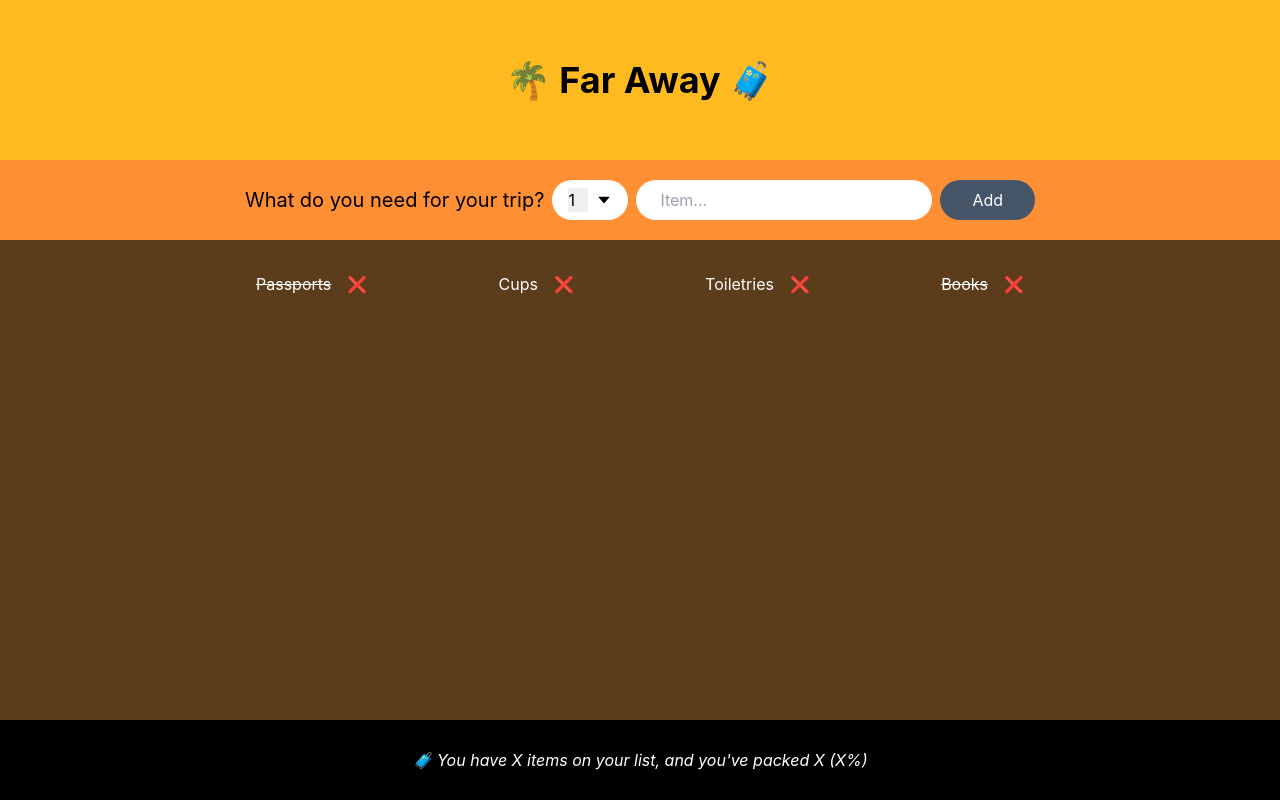
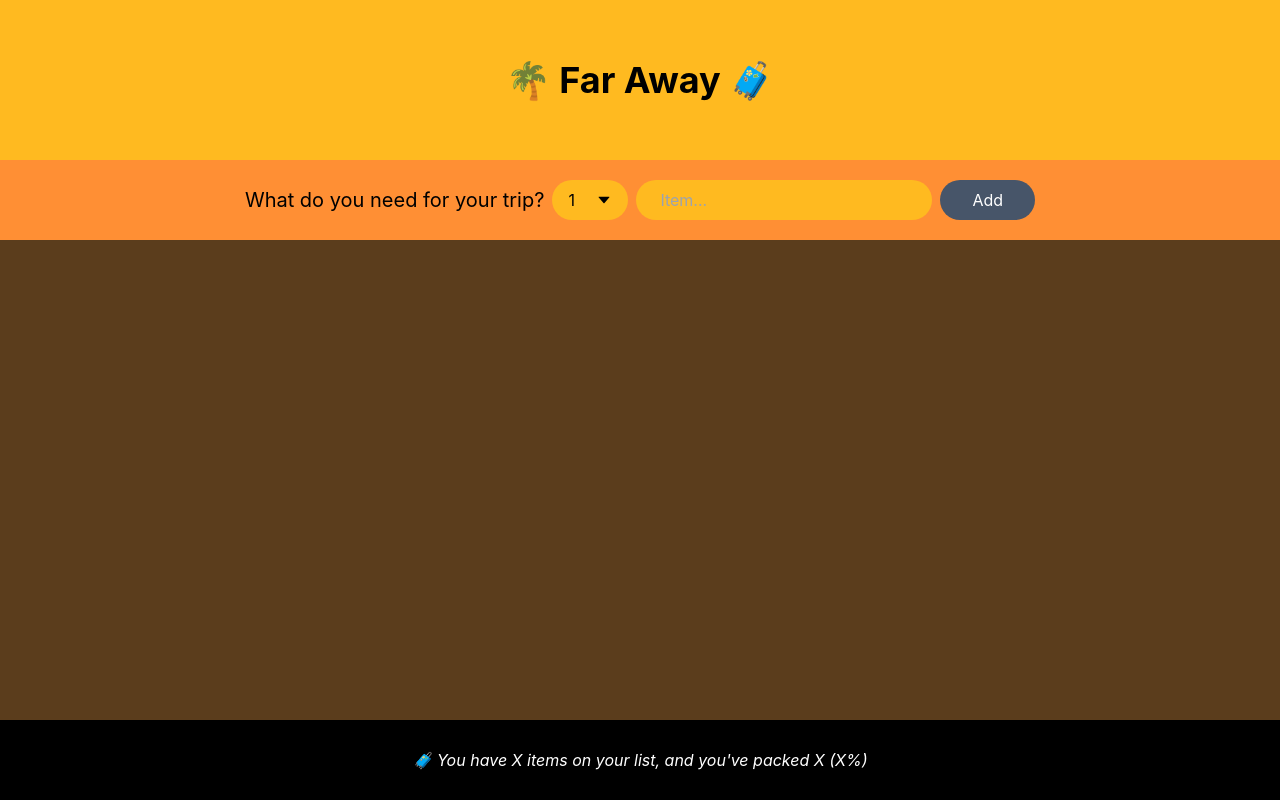
Before and after one commit to GhostArena/travel-list, a React (Create React App) app: page / in a window 1280 px wide. Built offline with nearby package versions, Linux system fonts and the light colour scheme.

Commit message:
Implemented dynamic input

```diff
--- a/src/App.js
+++ b/src/App.js
@@ -1,12 +1,19 @@
 import "./App.css";
 import { Navbar, Footer, Form, Lists } from "./components";
+import { useState } from "react";
 
 function App() {
+  const [items, setItems] = useState([]);
+
+  const handleAddItems = (item) => {
+    setItems((items) => [...items, item]);
+  };
+
   return (
     <div className="App ">
       <Navbar />
-      <Form />
-      <Lists />
+      <Form onAddItems={handleAddItems} />
+      <Lists items={items} />
       <Footer />
     </div>
   );
--- a/src/components/Form.jsx
+++ b/src/components/Form.jsx
@@ -1,10 +1,24 @@
 import React from "react";
 import { AiFillCaretDown } from "react-icons/ai";
+import { useState } from "react";
 
-const Form = () => {
+const Form = ({ onAddItems }) => {
+  const [description, setDescription] = useState("");
+  const [quantity, setQuantity] = useState(1);
+
   const handleSubmit = (e) => {
     e.preventDefault();
-    console.log(e);
+
+    //Guard Clause
+    if (!description) return;
+
+    const newItem = { description, quantity, packed: false, id: Date.now() };
+    console.log(newItem);
+
+    onAddItems(newItem);
+
+    setDescription("");
+    setQuantity(1);
   };
 
   return (
@@ -16,11 +30,13 @@ const Form = () => {
       >
         <h2 className="text-xl">What do you need for your trip?</h2>
         <div className="flex flex-row gap-2 mb-8 sm:mb-0">
-          <div className="flex flex-row relative items-center gap-2 bg-white px-4 py-2 rounded-full">
+          <div className="flex flex-row relative items-center gap-2 bg-[#ffba20] px-4 py-2 rounded-full">
             <select
               name="dropdown"
               id=""
-              className="flex flex-row justify-center appearance-none"
+              className="flex flex-row justify-center appearance-none bg-none"
+              value={quantity}
+              onChange={(e) => setQuantity(Number(e.target.value))}
             >
               {Array.from({ length: 20 }, (_, i) => i + 1).map((num) => {
                 return (
@@ -36,7 +52,10 @@ const Form = () => {
           <input
             type="text"
             placeholder="Item..."
-            className="px-6 py-2 rounded-full"
+            className="px-6 py-2 rounded-full bg-[#ffba20]"
+            value={description}
+            onSubmit={handleSubmit}
+            onChange={(e) => setDescription(e.target.value)}
           />
         </div>
         <button className="px-8 py-2 rounded-full bg-slate-600 text-white">
--- a/src/components/Lists.jsx
+++ b/src/components/Lists.jsx
@@ -1,26 +1,29 @@
 import React from "react";
 
 //Dummy Information
-const initialList = [
-  { id: 1, description: "Passports", packed: true },
-  { id: 2, description: "Cups", packed: false },
-  { id: 3, description: "Toiletries", packed: false },
-  { id: 4, description: "Books", packed: true },
-];
+// const initialList = [
+//   { id: 1, description: "Passports", packed: true },
+//   { id: 2, description: "Cups", packed: false },
+//   { id: 3, description: "Toiletries", packed: false },
+//   { id: 4, description: "Books", packed: true },
+// ];
 
-const Lists = () => {
+const Lists = ({ items }) => {
   return (
     <div className="bg-[#5b3d1c] text-white px-[20%] py-8 h-[60vh] w-full">
-      <ul className="flex flex-col sm:flex-row items-center gap-4 justify-between">
-        {initialList.map((list) => {
+      <ul className="flex flex-wrap flex-col sm:flex-row items-center gap-2 justify-start">
+        {items.map((item) => {
           return (
-            <li key={list.id}>
-              <span
-                className="mr-4"
-                style={list.packed ? { textDecoration: "line-through" } : {}}
-              >
-                {list.description}
-              </span>
+            <li key={item.id} className="px-8 flex">
+              <p>
+                <span>{item.quantity} </span>
+                <span
+                  className="mr-4"
+                  style={item.packed ? { textDecoration: "line-through" } : {}}
+                >
+                  {item.description}
+                </span>
+              </p>
               <button>❌</button>
             </li>
           );
--- a/src/index.css
+++ b/src/index.css
@@ -11,6 +11,11 @@ body {
   -moz-osx-font-smoothing: grayscale;
 }
 
+select {
+  -webkit-appearance: none;
+  background: transparent;
+}
+
 code {
   font-family: source-code-pro, Menlo, Monaco, Consolas, "Courier New",
     monospace;
```
